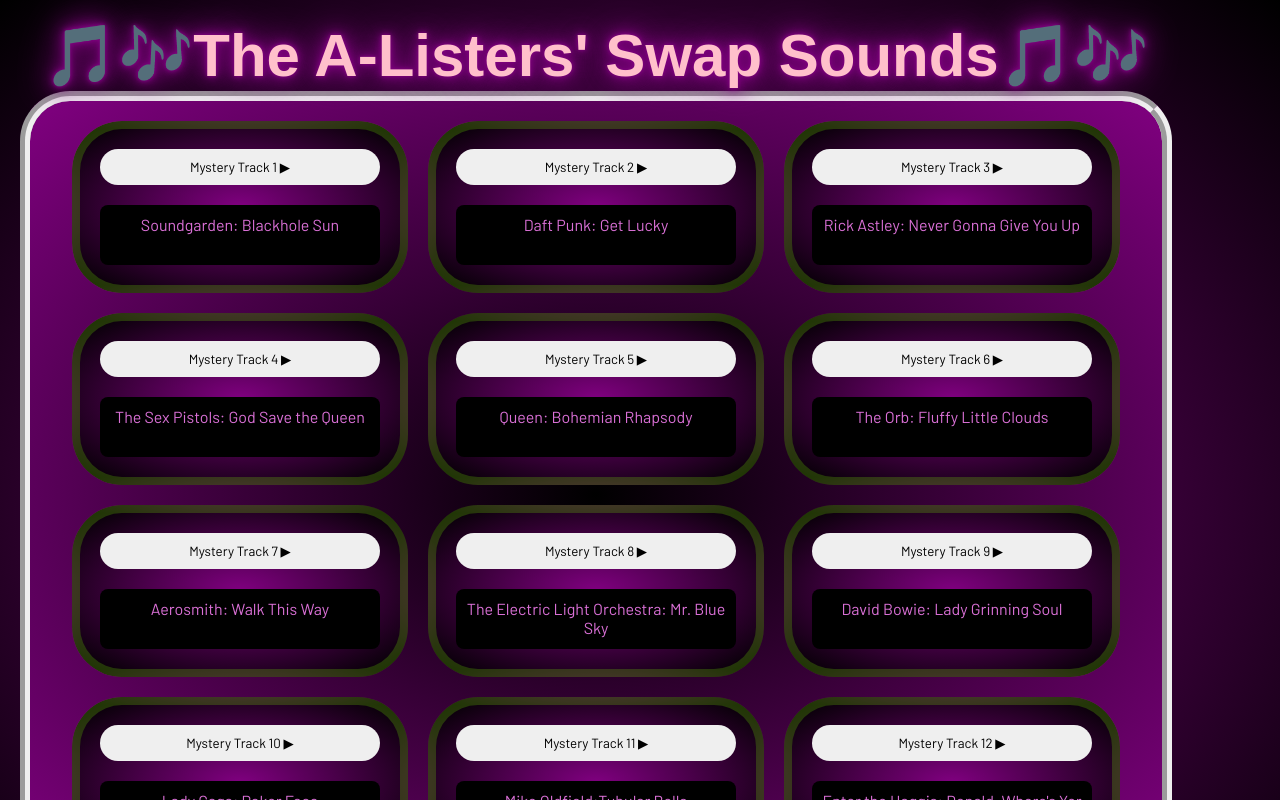
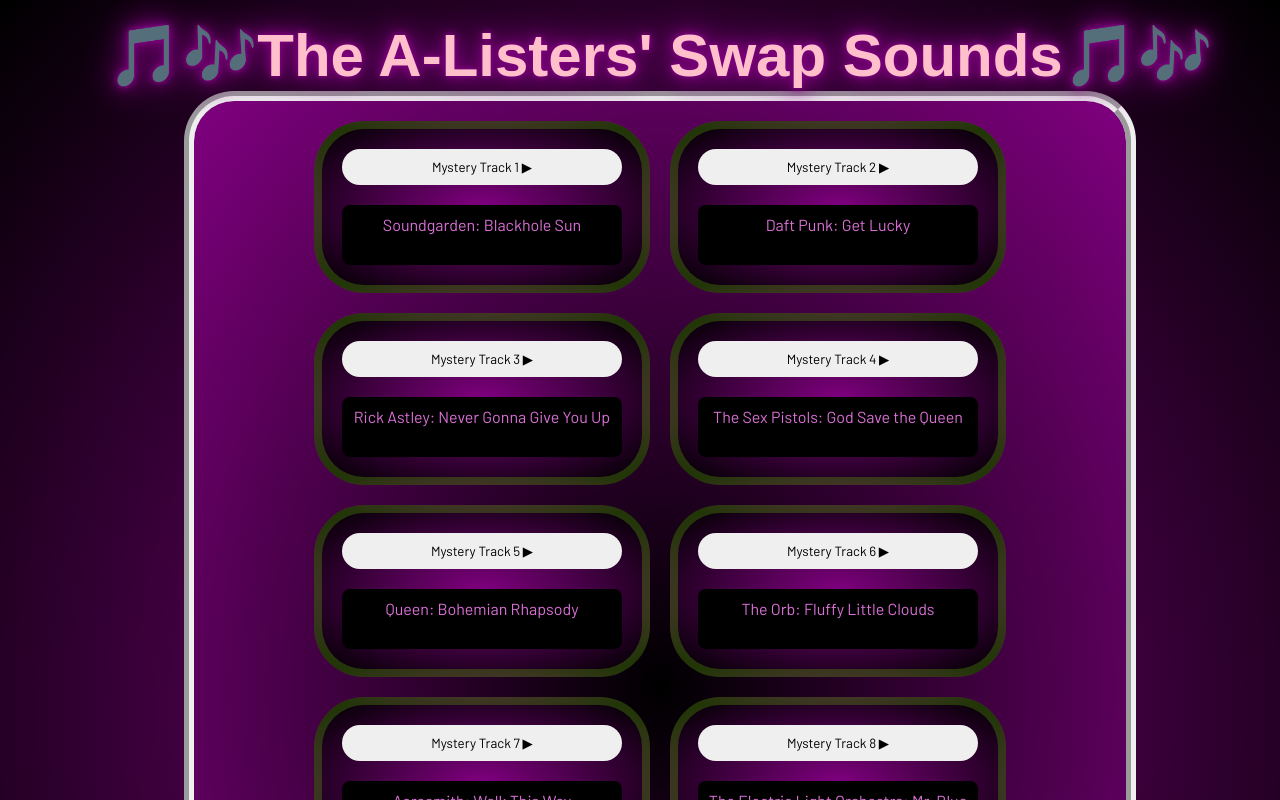
Before and after one commit to jrhcodes/2023-08-BAE-FS.group-project.music-quiz-app-client, a React (Vite) app: page / in a window 1280 px wide. Shown: the top 800 px of the page. Built offline with nearby package versions, Linux system fonts and the light colour scheme; a web font is replaced by a local one.

Commit message:
More CSS dabbling.

```diff
--- a/src/App.css
+++ b/src/App.css
@@ -1,33 +1,7 @@
 #root {
-  max-width: 90%;
-  margin: 2rem auto;
-  padding: 2rem;
-  text-align: center;
-}
-
-.logo {
-  height: 6em;
-  padding: 1.5em;
-  will-change: filter;
-  transition: filter 300ms;
-}
-
-.logo:hover {
-  filter: drop-shadow(0 0 2em #646cffaa);
-}
-
-.logo.react:hover {
-  filter: drop-shadow(0 0 2em #61dafbaa);
-}
-
-@keyframes logo-spin {
-  from {
-    transform: rotate(0deg);
-  }
-
-  to {
-    transform: rotate(360deg);
-  }
+  margin: 0 auto;
+  padding: 0rem;
+  width: 100%;
 }
 
 @media (prefers-reduced-motion: no-preference) {
--- a/src/index.css
+++ b/src/index.css
@@ -33,9 +33,9 @@
 }
 
 body {
-  margin: 0;
+  margin: auto;
   padding: 0;
-  width: 100%;
+  width: 90%;
   -webkit-font-smoothing: antialiased;
   -moz-osx-font-smoothing: grayscale;
   background-image: radial-gradient(purple, black);
@@ -118,13 +118,14 @@
   animation-duration: 5s;
   animation-timing-function: ease-in-out;
   animation-iteration-count: infinite;
-  /* box-shadow: inset 2px 2px 5px 2px grey; */
 }
 
 .trackcontainer {
   display: flex;
   padding: 10px;
-  margin: 0;
+  box-sizing: content-box;
+  margin-left: 100px;
+  margin-right: 100px;
   flex-direction: row;
   justify-content: center;
   align-items: center;
@@ -133,7 +134,6 @@
   border-radius: 50px;
   border-width: 10px;
   background-image: radial-gradient(black, purple);
-
 }
 
 fieldset>legend {
@@ -153,6 +153,9 @@
   border-style: solid;
   border-color: purple;
   background-image: radial-gradient(purple, black);
+  margin: auto;
+
+
 }
 
 .lowerFieldSet>button {
```
